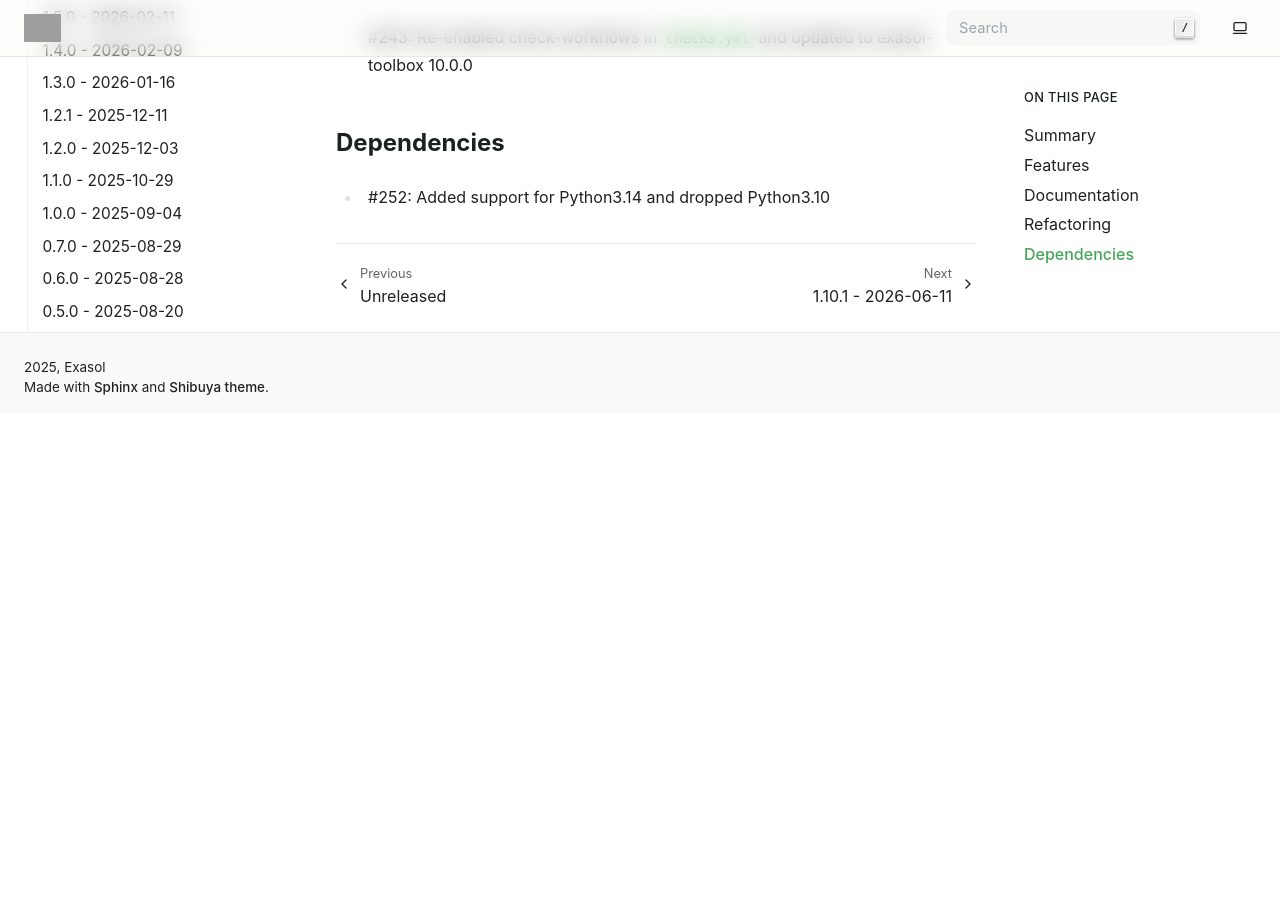
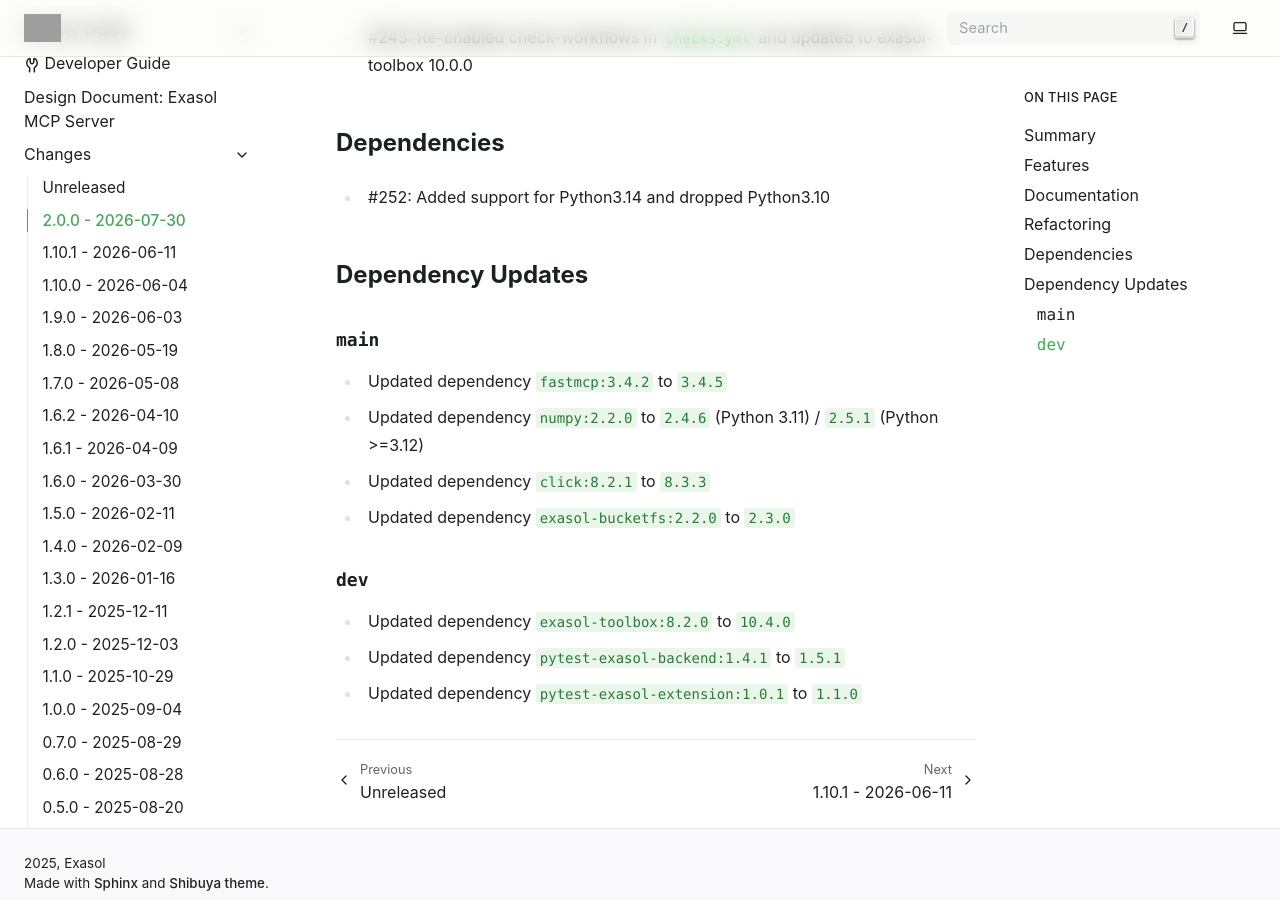
Before and after one commit to exasol/mcp-server, a Sphinx documentation site: the page built from doc/changes/changes_2.0.0.md, in a window 1280 px wide and 900 px high, scrolled down 661 px. Built offline with Sphinx 7.4.7, drawn with Linux system fonts in a browser that asks for light colours; before the commit the page ends 1074 px from its top, so only the background shows below that; some of the changed text lies outside the part shown; grey boxes are pictures that could not be loaded.

```diff
--- a/doc/changes/changes_2.0.0.md
+++ b/doc/changes/changes_2.0.0.md
@@ -1,4 +1,4 @@
-# 2.0.0 - 2026-06-25
+# 2.0.0 - 2026-07-30
 
 ## Summary
 
@@ -20,3 +20,18 @@
 ## Dependencies
 
 * #252: Added support for Python3.14 and dropped Python3.10
+
+## Dependency Updates
+
+### `main`
+
+* Updated dependency `fastmcp:3.4.2` to `3.4.5`
+* Updated dependency `numpy:2.2.0` to `2.4.6` (Python 3.11) / `2.5.1` (Python >=3.12)
+* Updated dependency `click:8.2.1` to `8.3.3`
+* Updated dependency `exasol-bucketfs:2.2.0` to `2.3.0`
+
+### `dev`
+
+* Updated dependency `exasol-toolbox:8.2.0` to `10.4.0`
+* Updated dependency `pytest-exasol-backend:1.4.1` to `1.5.1`
+* Updated dependency `pytest-exasol-extension:1.0.1` to `1.1.0`
```
Also changed, not shown: 3 other files.
